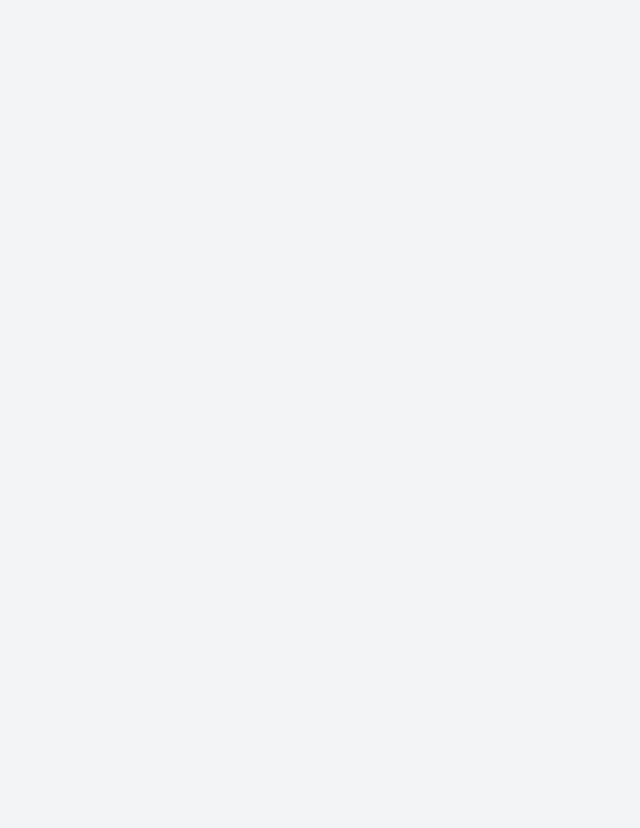
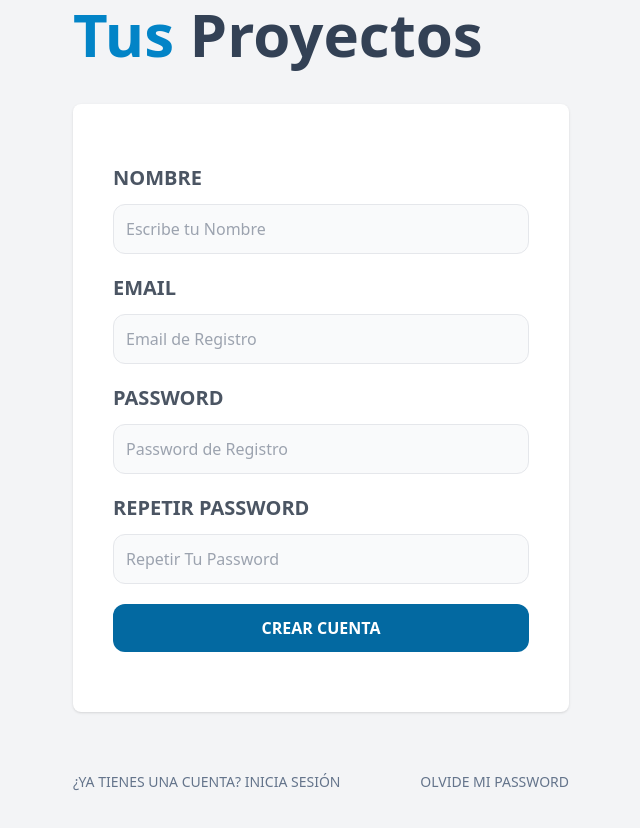
Before and after one commit to anngelicafernanda/uptask-mern, a React (Vite) app in the folder frontend/: page /registrar in a window 1280 px wide. Shown: the part 216-1044 px from the top of the page, without its empty margins (319-959 px from the left). Before the commit the page ends 880 px from the top, so only its background shows below. Built offline with nearby package versions, Linux system fonts and the light colour scheme.

Commit message:
Pagina de registro

```diff
--- a/frontend/src/paginas/Registrar.jsx
+++ b/frontend/src/paginas/Registrar.jsx
@@ -1,5 +1,91 @@
+import { Link } from 'react-router-dom';
+
 const Registrar = () => {
-	return <div>Registrar</div>;
+	return (
+		<>
+			<h1 className="text-sky-600 font-black text-6xl capitalize">
+				Crea tu Cuenta y Administra Tus{' '}
+				<span className="text-slate-700">Proyectos</span>
+			</h1>
+			<form className="my-10 bg-white shadow rounded-lg p-10" action="">
+				<div className="my-5">
+					<label
+						className="uppercase text-gray-600 block text-xl font-bold"
+						htmlFor="nombre"
+					>
+						Nombre
+					</label>
+					<input
+						className="w-full mt-3 p-3 border rounded-xl bg-gray-50"
+						id="nombre"
+						type="text"
+						placeholder="Escribe tu Nombre"
+					/>
+				</div>
+				<div className="my-5">
+					<label
+						className="uppercase text-gray-600 block text-xl font-bold"
+						htmlFor="email"
+					>
+						Email
+					</label>
+					<input
+						className="w-full mt-3 p-3 border rounded-xl bg-gray-50"
+						id="email"
+						type="email"
+						placeholder="Email de Registro"
+					/>
+				</div>
+				<div className="my-5">
+					<label
+						className="uppercase text-gray-600 block text-xl font-bold"
+						htmlFor="password"
+					>
+						Password
+					</label>
+					<input
+						className="w-full mt-3 p-3 border rounded-xl bg-gray-50"
+						id="password"
+						type="password"
+						placeholder="Password de Registro"
+					/>
+				</div>
+				<div className="my-5">
+					<label
+						className="uppercase text-gray-600 block text-xl font-bold"
+						htmlFor="repetirPassword"
+					>
+						Repetir Password
+					</label>
+					<input
+						className="w-full mt-3 p-3 border rounded-xl bg-gray-50"
+						id="repetirPassword"
+						type="password"
+						placeholder="Repetir Tu Password"
+					/>
+				</div>
+				<input
+					type="submit"
+					value="Crear Cuenta"
+					className="bg-sky-700 mb-5 w-full py-3 text-white uppercase font-bold rounded-xl hover:cursor-pointer hover:bg-sky-800 transition-colors"
+				/>
+			</form>
+			<nav className="lg:flex lg:justify-between">
+				<Link
+					className="block text-center my-5 text-slate-500 uppercase text-sm"
+					to="/"
+				>
+					¿Ya tienes una cuenta? Inicia Sesión
+				</Link>
+				<Link
+					className="block text-center my-5 text-slate-500 uppercase text-sm"
+					to="/olvide-password"
+				>
+					Olvide mi password
+				</Link>
+			</nav>
+		</>
+	);
 };
 
 export default Registrar;
```
